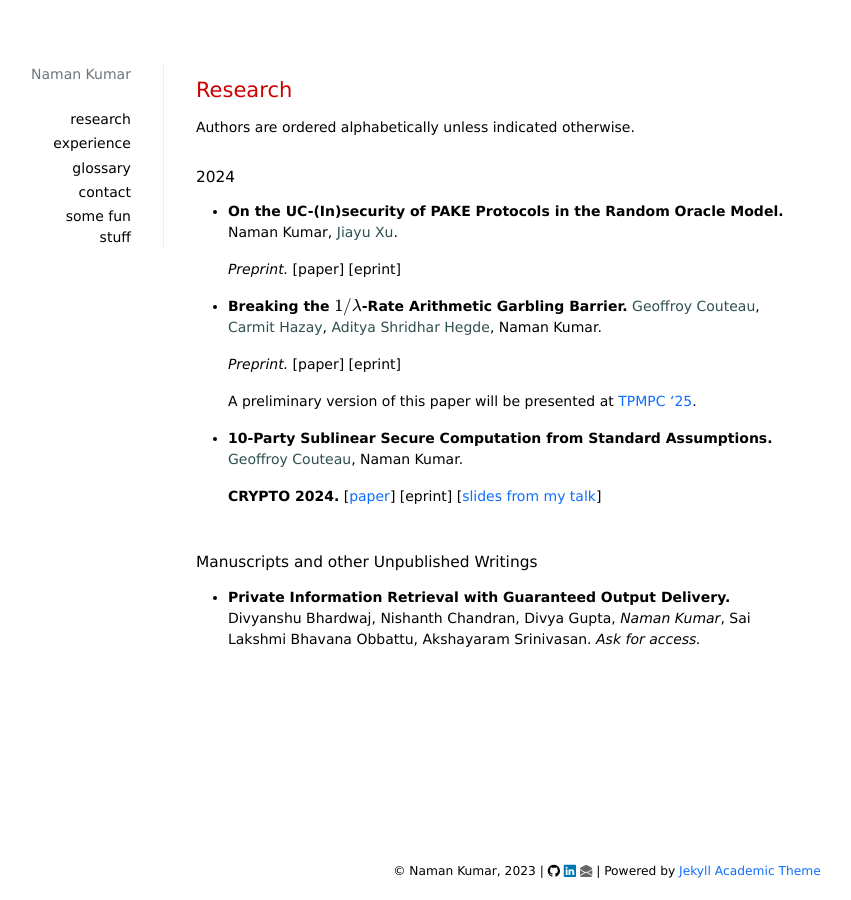
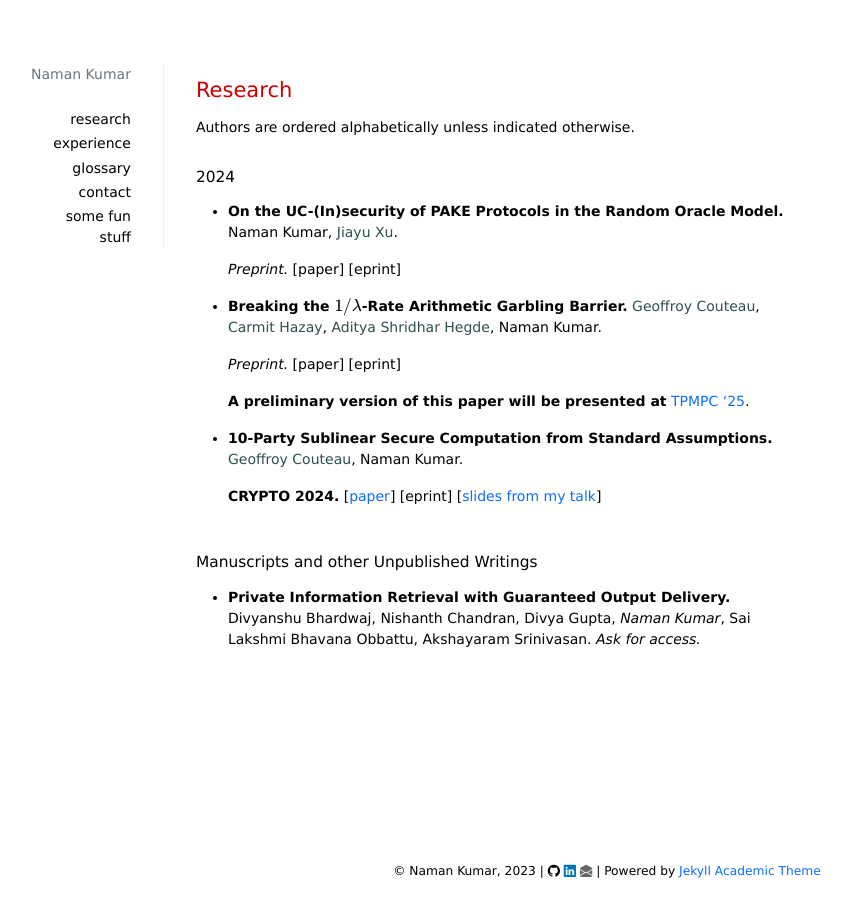
Before and after one commit to matcauthon49/matcauthon49.github.io, a Jekyll site: the page built from _pages/research.md, in a window 1280 px wide. Shown: the whole page, without its empty margins (33-884 px from the left). Built offline with Jekyll 4.4.1, drawn with Linux system fonts in a browser that asks for light colours; nearby versions of some CDN libraries; formulas are drawn with MathJax 3; a style sheet for code colours, icons or effects is not loaded.

```diff
--- a/_pages/research.md
+++ b/_pages/research.md
@@ -24,7 +24,7 @@ Authors are ordered alphabetically unless indicated otherwise.
 
   _Preprint._ [paper] [eprint]
 
-  A preliminary version of this paper will be presented at [TPMPC '25](https://www.multipartycomputation.com/tpmpc-2025).
+  **A preliminary version of this paper will be presented at** [TPMPC '25](https://www.multipartycomputation.com/tpmpc-2025).
 
 + **10-Party Sublinear Secure Computation from Standard Assumptions.**
     <a href="https://geoffroycouteau.github.io/" style="color: DarkSlateGray">Geoffroy Couteau</a>, Naman Kumar.
```
